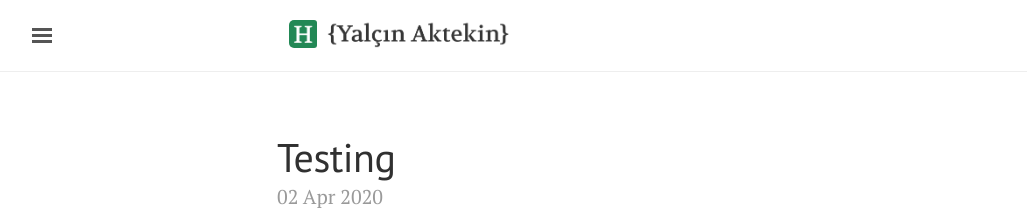
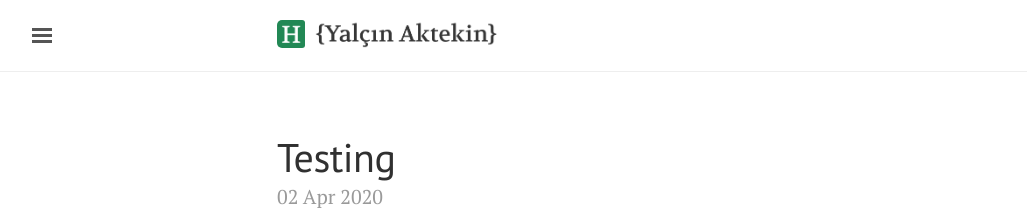
Before and after one commit to yalcinaktekin/yalcinaktekin.github.io, a Jekyll site: the page built from index.html, in a window 1280 px wide. Shown: the top 210 px of the page, without its empty margins (3-1030 px from the left). Built offline with Jekyll 4.4.1, drawn with Linux system fonts in a browser that asks for light colours; the list of posts is cut into pages by our own code.

Commit message:
Update default.html

```diff
--- a/_layouts/default.html
+++ b/_layouts/default.html
@@ -13,7 +13,7 @@
       <div class="masthead">
         <div class="container">
           <h3 class="masthead-title">
-            <a href="/"><img src="/images/home2.png" align="top" style="margin:0px 0.8rem 0px 0.6rem; display:inline-block;
+            <a href="/"><img src="/images/home2.png" align="top" style="margin:0px 0.8rem 0px 0.0rem; display:inline-block;
              width:75%; max-width:225px; min-width:90px; border:none blue 1px;"></a>
             <!-- <a href="{{ site.baseurl }}/" title="Home">{{ site.title }}</a>
             <small>{{ site.tagline }}</small> -->
```
